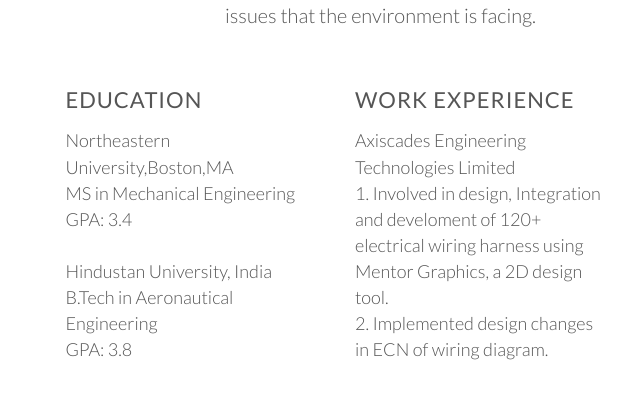
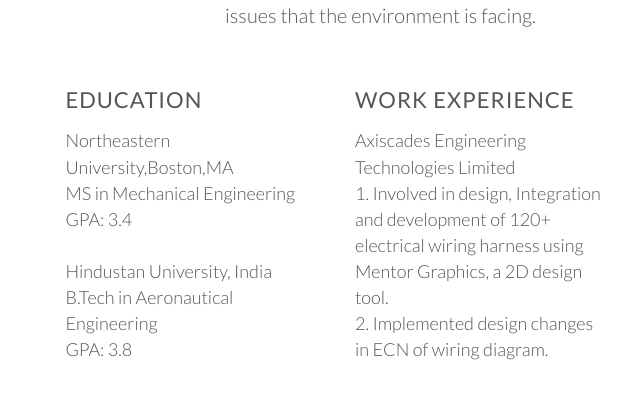
Before and after one commit to sureshkumar0695/ShruthiSureshkumar, a plain HTML site: page index.html in a window 1280 px wide. Shown: the part 1504-1916 px from the top of the page, 16-656 px from the left. Drawn offline with nearby package versions, Linux system fonts and the light colour scheme; some icons are missing.

Commit message:
Update index.html

```diff
--- a/index.html
+++ b/index.html
@@ -64,7 +64,7 @@
                  <ion-icon name="ion-briefcase icon-big"></ion-icon>
                     <h3>Work Experience</h3>
                     <p>
-                    Axiscades Engineering Technologies Limited <br> 1. Involved in design, Integration and develoment of 120+ electrical wiring harness using Mentor Graphics, a 2D design tool. <br> 2. Implemented design changes in ECN of wiring diagram.
+                    Axiscades Engineering Technologies Limited <br> 1. Involved in design, Integration and development of 120+ electrical wiring harness using Mentor Graphics, a 2D design tool. <br> 2. Implemented design changes in ECN of wiring diagram.
                     </p>
                 </div>
                  <div class="col span-1-of-4 box">
```
